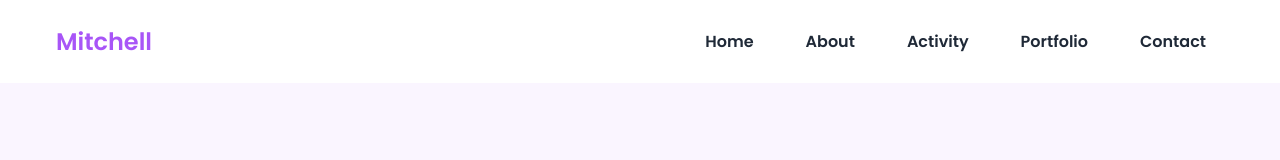
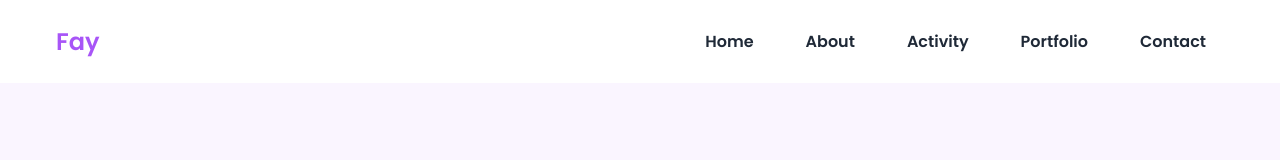
Before and after one commit to PatatasAI/Fay-Portfolio, a plain HTML site: page demo/index.html in a window 1280 px wide. Shown: the top 160 px of the page. Drawn offline with nearby package versions, Linux system fonts and the light colour scheme.

Commit message:
Update index.html

```diff
--- a/demo/index.html
+++ b/demo/index.html
@@ -14,7 +14,7 @@
   <body>
     <nav>
       <div class="nav__content">
-        <div class="logo"><a href="#">Mitchell</a></div>
+        <div class="logo"><a href="#">Fay</a></div>
         <label for="check" class="checkbox">
           <i class="ri-menu-line"></i>
         </label>
```
